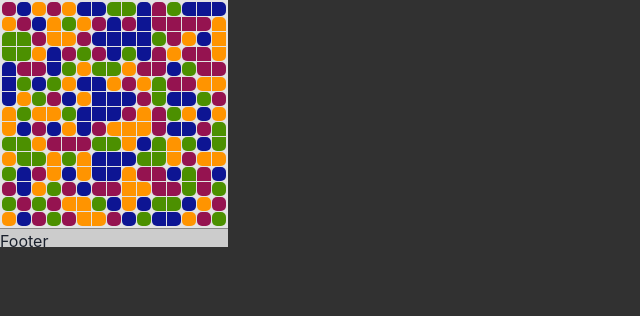
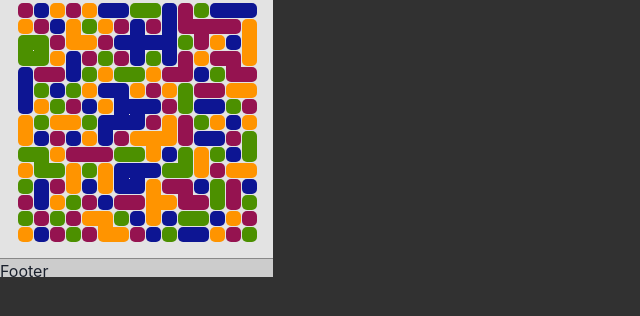
Before and after one commit to FUGAMARU/color-junction, a React (Create React App) app: page / in a window 1280 px wide. Shown: the top 316 px of the page, without its empty margins (0-640 px from the left). Built offline with nearby package versions, Linux system fonts and the light colour scheme.

Commit message:
[Add] タイルの間の罫線を適切な色で埋める処理を実装

```diff
--- a/src/App.tsx
+++ b/src/App.tsx
@@ -1,8 +1,8 @@
 // React Hooks
-import { useEffect, useState } from "react"
+import { useEffect, useState, useMemo } from "react"
 
 // Chakra UI Components
-import { Box, VStack, HStack } from "@chakra-ui/react"
+import { Box, Flex, VStack, HStack } from "@chakra-ui/react"
 
 // Custom Components
 import Tile from "./Tile"
@@ -17,17 +17,19 @@ const App = () => {
   const height = 15
   const width = 15
 
+  const colorJunction = useMemo(() => {
+    return new ColorJunction(height, width)
+  }, [height, width])
+
   const [grid, setGrid] = useState<Piece[][]>()
 
   useEffect(() => {
-    const colorJunction = new ColorJunction(height, width)
-    console.log(colorJunction.getGrid)
     setGrid(colorJunction.getGrid)
-  }, [])
+  }, [colorJunction.getGrid])
 
   return (
     <Box>
-      <Box w={`${15.2 * width}px`} h={`${15.2 * height}px`} p="0.2px" bg="#e3e3e3" overflow="hidden">
+      <Box w={`${18.2 * width}px`} h={`${17.2 * height}px`} p="0.2px" bg="#e3e3e3" overflow="hidden">
         <VStack spacing={0} mt="1.5px">
           {grid?.map((line, lineIdx) => {
             return (
@@ -35,7 +37,17 @@ const App = () => {
                 {
                   line.map((piece, pieceIdx) => {
                     return (
-                      <Tile key={`${lineIdx},${pieceIdx}`} shape={piece.shape} color={ColorJunction.hexConverter(piece.color)} />
+                      <Box>
+                        {lineIdx === 0 ? <Box w="16px" h="1px" bg="#e3e3e3" />
+                          : grid[lineIdx - 1][pieceIdx].color === grid[lineIdx][pieceIdx].color ? <Box w="15px" h="1px" ml="1px" bg={colorJunction.convertToHex(grid[lineIdx][pieceIdx].color)} />
+                            : <Box w="16px" h="1px" bg="#e3e3e3" />}
+                        <Flex>
+                          {pieceIdx === 0 ? <Box w="1px" h="15px" bg="#e3e3e3" />
+                            : grid[lineIdx][pieceIdx - 1].color === grid[lineIdx][pieceIdx].color ? <Box w="1px" h="15px" bg={colorJunction.convertToHex(grid[lineIdx][pieceIdx].color)} />
+                              : <Box w="1px" h="15px" bg="#e3e3e3" />}
+                          <Tile key={`${lineIdx},${pieceIdx}`} shape={piece.shape} color={colorJunction.convertToHex(piece.color)} />
+                        </Flex>
+                      </Box>
                     )
                   })
                 }
@@ -44,7 +56,7 @@ const App = () => {
           })}
         </VStack>
       </Box>
-      <Box w={`${15.2 * width}px`} h="19px" bg="#cccccc" borderTop="solid 1px #888888">Footer</Box>
+      <Box w={`${18.2 * width}px`} h="19px" bg="#cccccc" borderTop="solid 1px #888888">Footer</Box>
     </Box>
   )
 }
--- a/src/Tile.tsx
+++ b/src/Tile.tsx
@@ -1,11 +1,8 @@
 // Chakra UI Components
-import { Box, Flex } from "@chakra-ui/react"
-
-// Class
-import { ColorJunction } from "./ts/ColorJunction"
+import { Box } from "@chakra-ui/react"
 
 // Type
-import { Shape, Color } from "./ts/type"
+import { Shape } from "./ts/type"
 
 interface Props {
   shape: Shape,
@@ -16,75 +13,51 @@ const Tile = (props: Props) => {
   switch (props.shape) {
     case "blank":
       return (
-        <Flex w="15px" h="15px" justify="center" align="center" bg="#e3e3e3">
-          <Box h="14.0px" w="14.0px" bg={props.color} borderRadius="5px" />
-        </Flex>
+        <Box h="15.0px" w="15.0px" bg="black" />
       )
     case "square":
       return (
-        <Flex w="15px" h="15px" justify="center" align="center" bg="#e3e3e3">
-          <Box h="14.3px" w="14.3px" bg={props.color} />
-        </Flex>
+        <Box h="15px" w="15px" bg={props.color} />
       )
     case "rounded":
       return (
-        <Flex w="15px" h="15px" justify="center" align="center" bg="#e3e3e3">
-          <Box h="14.0px" w="14.0px" bg={props.color} borderRadius="5px" />
-        </Flex>
+        <Box h="15.0px" w="15.0px" bg={props.color} borderRadius="5px" />
       )
     case "topRounded":
       return (
-        <Flex w="15px" h="15px" justify="center" align="center" bg="#e3e3e3">
-          <Box h="14.3px" w="14.3px" bg={props.color} borderTopRadius="5px" />
-        </Flex>
+        <Box h="15px" w="15px" bg={props.color} borderTopRadius="5px" />
       )
     case "bottomRounded":
       return (
-        <Flex w="15px" h="15px" justify="center" align="center" bg="#e3e3e3">
-          <Box h="14.3px" w="14.3px" bg={props.color} borderBottomRadius="5px" />
-        </Flex>
+        <Box h="15px" w="15px" bg={props.color} borderBottomRadius="5px" />
       )
     case "leftRounded":
       return (
-        <Flex w="15px" h="15px" justify="center" align="center" bg="#e3e3e3">
-          <Box h="14.3px" w="14.3px" bg={props.color} borderLeftRadius="5px" />
-        </Flex>
+        <Box h="15px" w="15px" bg={props.color} borderLeftRadius="5px" />
       )
     case "rightRounded":
       return (
-        <Flex w="15px" h="15px" justify="center" align="center" bg="#e3e3e3">
-          <Box h="14.3px" w="14.3px" bg={props.color} borderRightRadius="5px" />
-        </Flex>
+        <Box h="15px" w="15px" bg={props.color} borderRightRadius="5px" />
       )
     case "topLeftRounded":
       return (
-        <Flex w="15px" h="15px" justify="center" align="center" bg="#e3e3e3">
-          <Box h="14.3px" w="14.3px" bg={props.color} borderTopLeftRadius="5px" />
-        </Flex>
+        <Box h="15px" w="15px" bg={props.color} borderTopLeftRadius="5px" />
       )
     case "topRightRounded":
       return (
-        <Flex w="15px" h="15px" justify="center" align="center" bg="#e3e3e3">
-          <Box h="14.3px" w="14.3px" bg={props.color} borderTopRightRadius="5px" />
-        </Flex>
+        <Box h="15px" w="15px" bg={props.color} borderTopRightRadius="5px" />
       )
     case "bottomLeftRounded":
       return (
-        <Flex w="15px" h="15px" justify="center" align="center" bg="#e3e3e3">
-          <Box h="14.3px" w="14.3px" bg={props.color} borderBottomLeftRadius="5px" />
-        </Flex>
+        <Box h="15px" w="15px" bg={props.color} borderBottomLeftRadius="5px" />
       )
     case "bottomRightRounded":
       return (
-        <Flex w="15px" h="15px" justify="center" align="center" bg="#e3e3e3">
-          <Box h="14.3px" w="14.3px" bg={props.color} borderBottomRightRadius="5px" />
-        </Flex>
+        <Box h="15px" w="15px" bg={props.color} borderBottomRightRadius="5px" />
       )
     default:
       return (
-        <Flex w="15px" h="15px" justify="center" align="center" bg="#e3e3e3">
-          <Box h="14.0px" w="14.0px" bg="black" borderRadius="5px" />
-        </Flex>
+        <Box h="15.0px" w="15.0px" bg="black" borderRadius="5px" />
       )
   }
 }
--- a/src/ts/ColorJunction.ts
+++ b/src/ts/ColorJunction.ts
@@ -276,7 +276,7 @@ export class ColorJunction {
     return grid
   }
 
-  static hexConverter(color: Color) {
+  convertToHex(color: Color) {
     switch (color) {
       case "purple":
         return "#951350"
```
